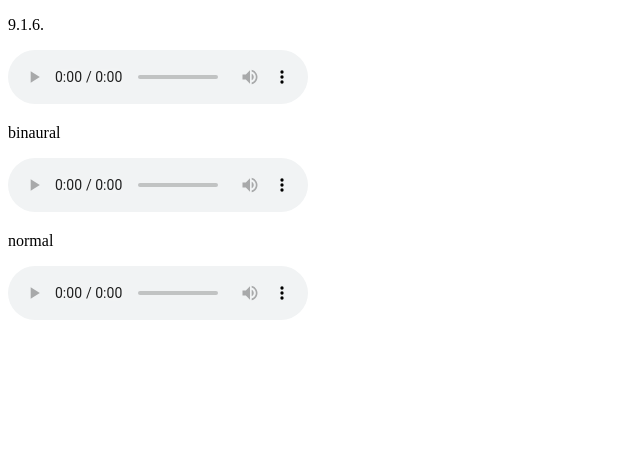
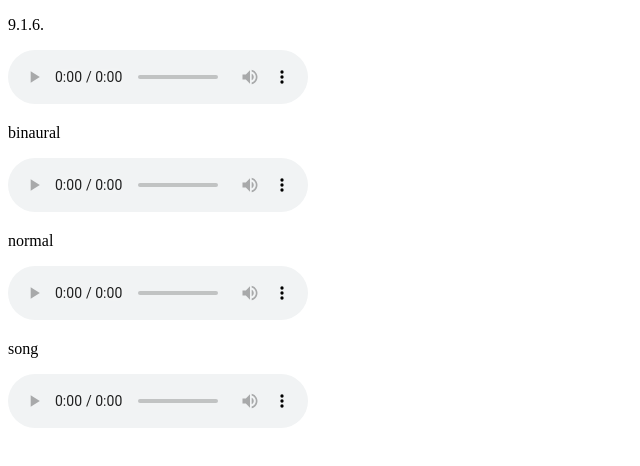
Before and after one commit to kannotlogin/atmos, a plain HTML site: page index.html in a window 1280 px wide. Shown: the whole page, without its empty margins (0-640 px from the left). Drawn offline with Linux system fonts and the light colour scheme.

Commit message:
Update index.html

```diff
--- a/index.html
+++ b/index.html
@@ -27,5 +27,11 @@
             <source src="atmos-test.wav" type="audio/wav">
         </audio>
     </div>
+    <div>
+        <p>song</p>
+        <audio controls>
+            <source src="Piano3.mp3" type="audio/mp3">
+        </audio>
+    </div>
 </body>
 </html>
```
